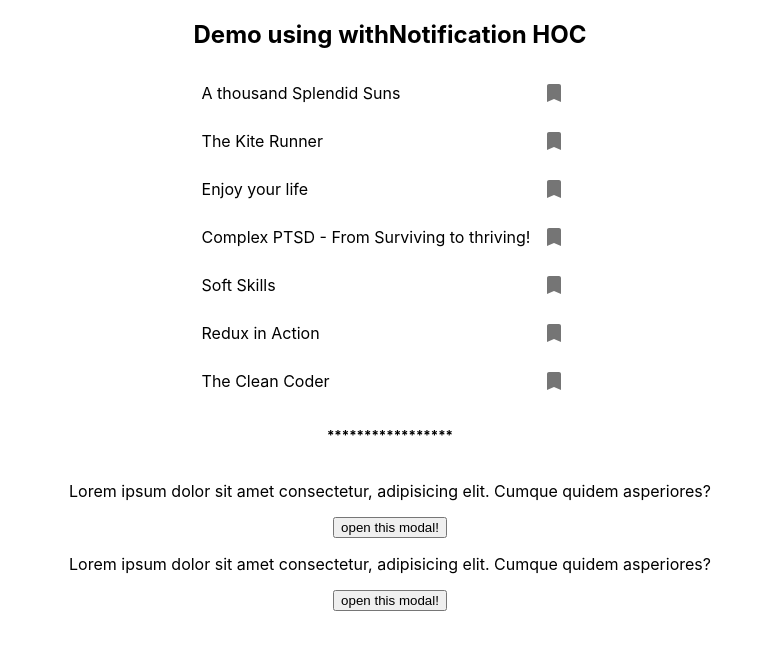
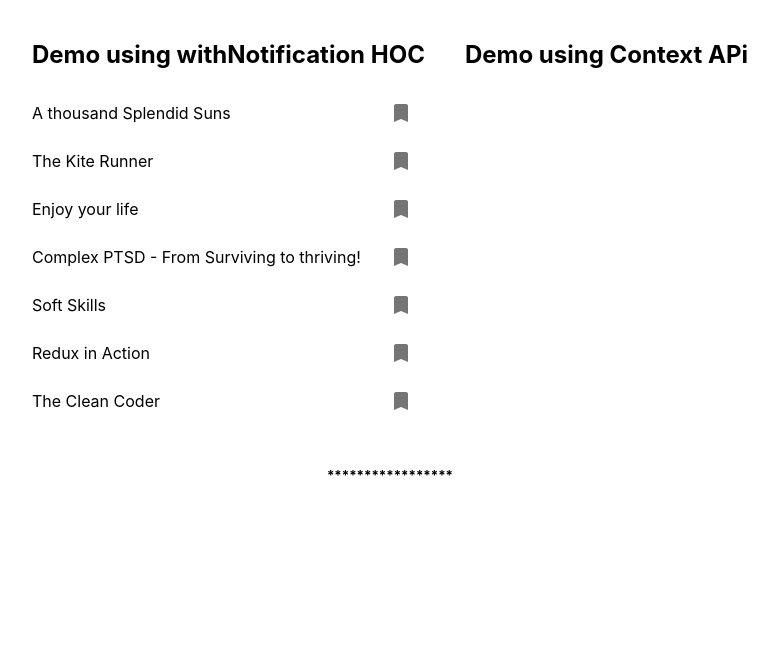
Before and after one commit to nidamunir/notifications, a React (Create React App) app: page / in a window 1280 px wide. Shown: the top 650 px of the page, without its empty margins (250-1028 px from the left). Built offline with nearby package versions, Linux system fonts and the light colour scheme.

Commit message:
Refactor and add readin glist

```diff
--- a/src/App.js
+++ b/src/App.js
@@ -2,7 +2,7 @@
 import React from "react";
 
 // src
-import Component from "./Component";
+import Component from "./examples/Books/Component";
 import "./App.css";
 
 import { ContextProvider as NotificationProvider } from "./ContextProvider";
@@ -12,11 +12,11 @@ function App() {
   return (
     <div className="App">
       <NotificationProvider>
-        <h2>Demo using withNotification HOC</h2>
         <Books />
+
+        {/* <Component />
+        <Component /> */}
         <h5>*****************</h5>
-        <Component />
-        <Component />
       </NotificationProvider>
     </div>
   );
--- a/src/Component.jsx
+++ /dev/null
@@ -1,24 +0,0 @@
-import React from "react";
-
-import { useNotification } from "./useNotification";
-
-const Component = () => {
-  let { showNotification } = useNotification();
-
-  return (
-    <>
-      <p>
-        Lorem ipsum dolor sit amet consectetur, adipisicing elit. Cumque quidem
-        asperiores?
-      </p>
-      <button
-        className="mt-6 rounded  bg-purple-700 text-purple-100 px-5 h-12"
-        onClick={() => showNotification("This is component modal content")}
-      >
-        open this modal!
-      </button>
-    </>
-  );
-};
-
-export default Component;
--- a/src/examples/Books/Book.jsx
+++ b/src/examples/Books/Book.jsx
@@ -2,11 +2,12 @@
 import React from "react";
 import Bookmark from "@material-ui/icons/Bookmark";
 import IconButton from "@material-ui/core/IconButton";
+import Icon from "@material-ui/core/Icon";
 
 // src
 import withNotification from "../../hoc/withNotification";
 
-const Movie = ({ name, showNotification }) => {
+const Movie = ({ name, showNotification, onAddToReadingList }) => {
   return (
     <div
       style={{
@@ -16,7 +17,13 @@ const Movie = ({ name, showNotification }) => {
       }}
     >
       {name}
-      <IconButton onClick={() => showNotification(name)}>
+      <IconButton
+        onClick={() => {
+          onAddToReadingList(name);
+          showNotification(name);
+        }}
+      >
+        {/* <Icon>star</Icon>; */}
         <Bookmark />
       </IconButton>
     </div>
--- a/src/examples/Books/Books.jsx
+++ b/src/examples/Books/Books.jsx
@@ -1,11 +1,16 @@
 // lib
-import React from "react";
+import React, { useReducer } from "react";
 
 // src
 import Book from "./Book";
+import reducer, {
+  ADD_TO_READING_LIST,
+  REMOVE_FROM_READING_LIST,
+} from "../reducer";
+import Component from "./Component";
 
-const Books = () => {
-  const books = [
+const initialState = {
+  books: [
     "A thousand Splendid Suns",
     "The Kite Runner",
     "Enjoy your life",
@@ -13,13 +18,43 @@ const Books = () => {
     "Soft Skills",
     "Redux in Action",
     "The Clean Coder",
-  ];
+  ],
+  readingList: [],
+};
+
+const Books = () => {
+  const [{ books, readingList }, dispatch] = useReducer(reducer, initialState);
+  console.log("state", books, readingList);
+
+  const handleAdd = (name) => {
+    dispatch({ type: ADD_TO_READING_LIST, payload: name });
+  };
+
+  const handleRemove = (name) => {
+    dispatch({ type: REMOVE_FROM_READING_LIST, payload: name });
+  };
 
   return (
-    <div style={{ display: "flex", flexDirection: "column" }}>
-      {books.map((name, index) => (
-        <Book name={name} />
-      ))}
+    <div style={{ display: "flex" }}>
+      {/* Books */}
+      <div
+        style={{ display: "flex", flexDirection: "column", padding: "20px" }}
+      >
+        <h2>Demo using withNotification HOC</h2>
+        {books.map((name, index) => (
+          <Book name={name} onAddToReadingList={handleAdd} />
+        ))}
+      </div>
+
+      {/* Reading List */}
+      <div
+        style={{ display: "flex", flexDirection: "column", padding: "20px" }}
+      >
+        <h2>Demo using Context APi</h2>
+        {readingList.map((name, index) => (
+          <Component name={name} onRemove={handleRemove} />
+        ))}
+      </div>
     </div>
   );
 };
--- /dev/null
+++ b/src/examples/Books/Component.jsx
@@ -0,0 +1,36 @@
+// lib
+import React from "react";
+import Bookmark from "@material-ui/icons/Bookmark";
+import IconButton from "@material-ui/core/IconButton";
+import ClearIcon from "@material-ui/icons/Clear";
+
+// src
+import { useNotification } from "../../useNotification";
+
+const Component = ({ name, onRemove }) => {
+  let { showNotification } = useNotification();
+
+  return (
+    <>
+      <div
+        style={{
+          display: "flex",
+          justifyContent: "space-between",
+          alignItems: "center",
+        }}
+      >
+        <p>{name}</p>
+        <IconButton
+          onClick={() => {
+            onRemove(name);
+            showNotification(`${name} removed from watch list.`);
+          }}
+        >
+          <ClearIcon />
+        </IconButton>
+      </div>
+    </>
+  );
+};
+
+export default Component;
--- /dev/null
+++ b/src/examples/reducer.js
@@ -0,0 +1,31 @@
+import React from "react";
+
+export const ADD_TO_READING_LIST = "ADD_TO_READING_LIST";
+export const REMOVE_FROM_READING_LIST = "REMOVE_FROM_READING_LIST";
+
+const initialState = [
+  "A thousand Splendid Suns",
+  "The Kite Runner",
+  "Enjoy your life",
+  "Complex PTSD - From Surviving to thriving!",
+  "Soft Skills",
+  "Redux in Action",
+  "The Clean Coder",
+];
+
+const reducer = (state = initialState, action) => {
+  const { type, payload } = action;
+  switch (type) {
+    case ADD_TO_READING_LIST:
+      return { ...state, readingList: [...state.readingList, payload] };
+    case REMOVE_FROM_READING_LIST:
+      return {
+        ...state,
+        readingList: state.readingList.filter((b) => b !== payload),
+      };
+    default:
+      return state;
+  }
+};
+
+export default reducer;
```
